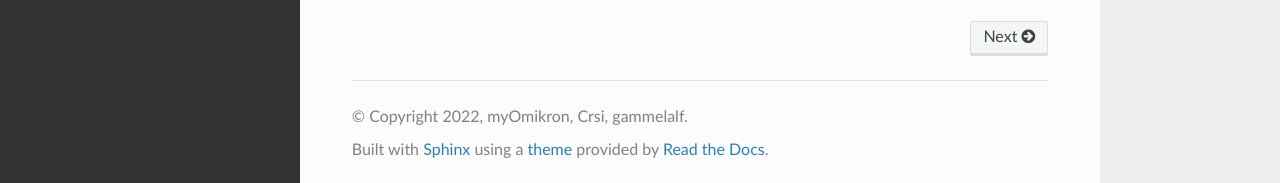
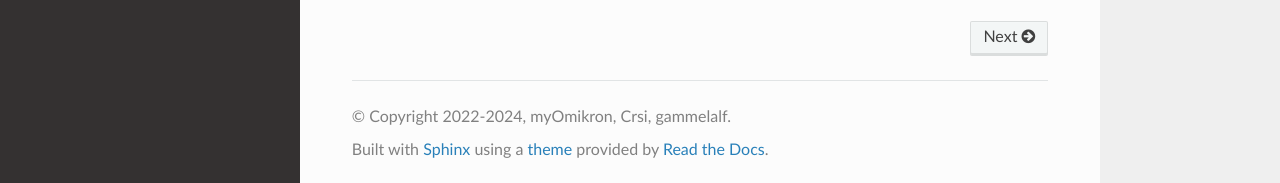
Before and after one commit to hopfenspace/MateBot, a Sphinx documentation site: the page built from docs/source/index.rst, in a window 1280 px wide and 900 px high, scrolled down 556 px. Shown: the part 714-897 px from the top of the window. Built offline with Sphinx 7.4.7 and the Read the Docs theme 2.0.0, drawn with Linux system fonts in a browser that asks for light colours; pages that are not in the unit, such as notebooks, are missing from menus.

Commit message:
Update copyright information and the sphinx docs requirements

```diff
--- a/docs/requirements.txt
+++ b/docs/requirements.txt
@@ -1,2 +1,2 @@
-Sphinx>=4.3.0,<5.0
-sphinx-rtd-theme==1.0.0
+Sphinx>=6.1,<7.0
+sphinx-rtd-theme>=1.3.0
--- a/docs/source/conf.py
+++ b/docs/source/conf.py
@@ -20,11 +20,11 @@ print(os.path.abspath('../..'))
 # -- Project information -----------------------------------------------------
 
 project = 'MateBot core API'
-copyright = '2022, myOmikron, Crsi, gammelalf'
+copyright = '2022-2024, myOmikron, Crsi, gammelalf'
 author = 'myOmikron, Crsi, gammelalf'
 
 # The full version, including alpha/beta/rc tags
-release = '0.5'
+release = '0.6.1'
 
 
 # -- General configuration ---------------------------------------------------
```
